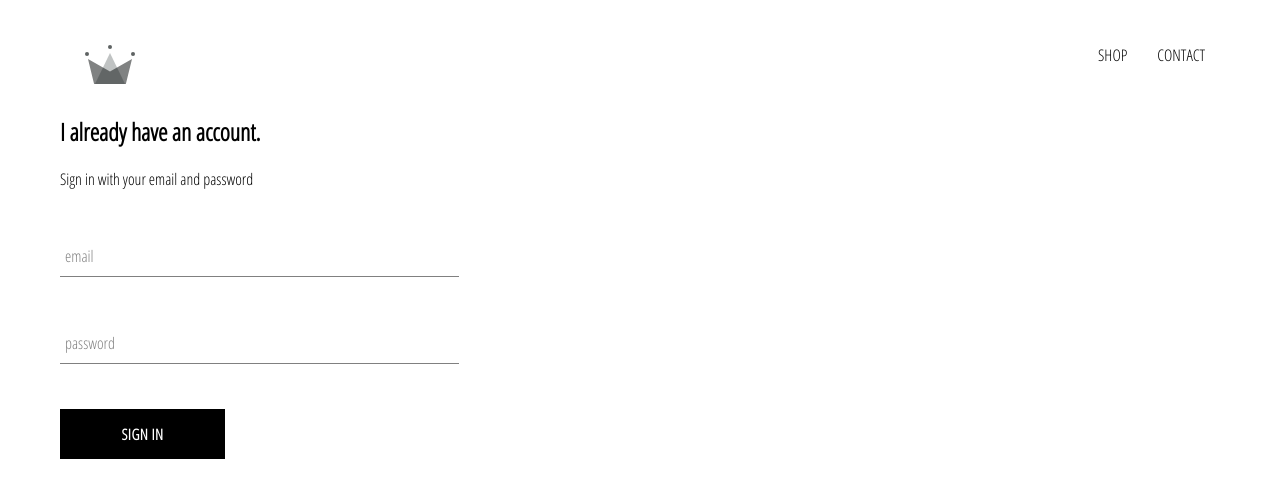
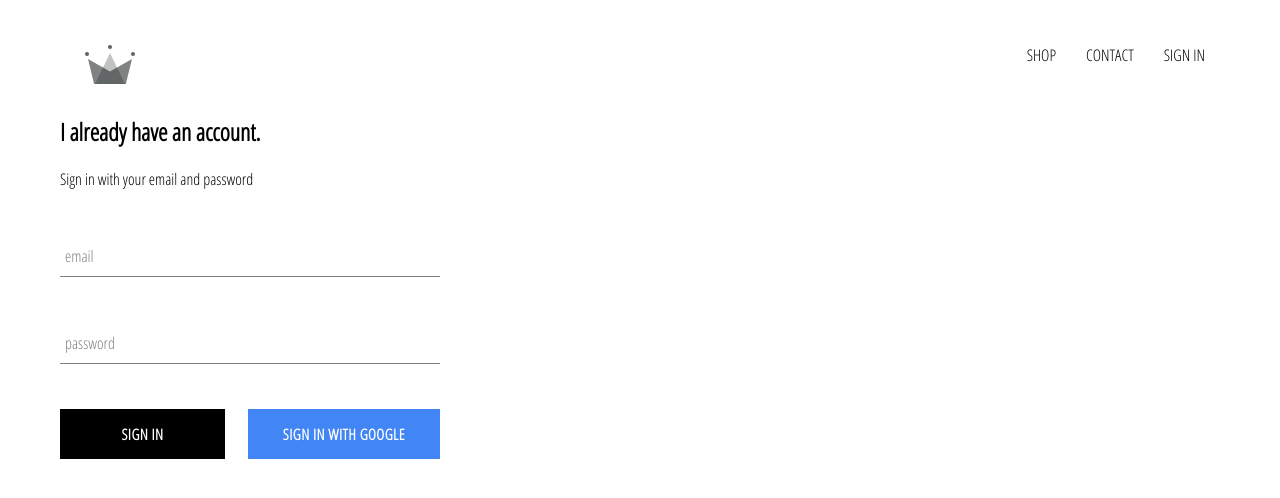
Before and after one commit to Yueran-Yu/crwn-clothing-1, a React (Create React App) app: page /signin in a window 1280 px wide. Shown: the top 498 px of the page. Built offline with nearby package versions, Linux system fonts and the light colour scheme; no server answers.

Commit message:
integrated firebase into application, created sign in page with sign in component and and sign in with google

```diff
--- a/package.json
+++ b/package.json
@@ -6,6 +6,7 @@
     "@testing-library/jest-dom": "^5.11.4",
     "@testing-library/react": "^11.1.0",
     "@testing-library/user-event": "^12.1.10",
+    "firebase": "^9.3.0",
     "node-sass": "^5.0.0",
     "react": "^17.0.2",
     "react-dom": "^17.0.2",
--- a/src/App.css
+++ b/src/App.css
@@ -2,7 +2,12 @@
     font-family: 'Open Sans Condensed';
     padding: 20px 60px;
 }
+
 a {
     text-decoration: none;
-    color:black;
+    color: black;
 }
+
+* {
+    box-sizing: border-box;
+}
--- a/src/App.js
+++ b/src/App.js
@@ -1,15 +1,33 @@
-import React from 'react';
+import React, {useState, useEffect} from 'react';
 import './App.css';
 import {Route, Switch} from "react-router";
 import HomePage from './pages/homepages/homepage.component'
 import ShopPage from "./pages/shop/shop.component";
 import Header from "./components/header/header.component";
 import SignInAndSignUpPage from "./pages/sign-in-and-sign-up/sign-in-and-sign-up.component";
+import {auth} from './firebase/firebase.utils';
 
 const App = () => {
+  const [currentUser, setCurrentUser] = useState(null)
+
+  useEffect(() => {
+      const unsubscribeFromAuth = () => {
+        auth.onAuthStateChanged(user => {
+            setCurrentUser(user)
+            console.log(user)
+          }
+        )
+      }
+      unsubscribeFromAuth()
+      return () => {
+        unsubscribeFromAuth()
+      }
+    }
+  )
+
   return (
     <div>
-      <Header/>
+      <Header currentUser={currentUser}/>
       <Switch>
         <Route exact path='/' component={HomePage}/>
         <Route path='/shop' component={ShopPage}/>
--- a/src/components/custom-button/custom-button.compnent.jsx
+++ b/src/components/custom-button/custom-button.compnent.jsx
@@ -1,9 +1,9 @@
 import React from 'react';
-import {ButtonWrapper} from  './custom-button.style';
+import {ButtonWrapper} from './custom-button.style';
 
-const CustomButton = ({children, ...otherProps}) => (
+const CustomButton = ({children, isGoogleSignIn, ...otherProps}) => (
 
-  <ButtonWrapper className='custom-button' {...otherProps}>
+  <ButtonWrapper className={`${isGoogleSignIn ? 'google-sign-in' : ''}   custom-button`} {...otherProps}>
     {children}
   </ButtonWrapper>
 )
--- a/src/components/custom-button/custom-button.style.jsx
+++ b/src/components/custom-button/custom-button.style.jsx
@@ -21,4 +21,14 @@
     color: black;
     border: 1px solid black;
   }
+
+  &.google-sign-in {
+    background-color: #4285f4;
+    color: white;
+  }
+
+  &:hover {
+    background-color: #357ae8;
+    border: none;
+  }
 `
--- a/src/components/header/header.component.jsx
+++ b/src/components/header/header.component.jsx
@@ -2,8 +2,9 @@
 import {Link} from 'react-router-dom';
 import {ReactComponent as Logo} from '../../assets/crown.svg';
 import {Wrapper} from "./header.style";
+import {auth} from '../../firebase/firebase.utils';
 
-const Header = () => (
+const Header = ({currentUser}) => (
   <Wrapper>
     <Link className='logo-container' to='/'>
       <Logo className='logo'/>
@@ -15,6 +16,9 @@
       <Link className='option' to='/shop'>
         CONTACT
       </Link>
+      {
+        currentUser? <div className='option' onClick={()=> auth.signOut()}>SIGN OUT</div>: <Link className='option' to='/sign'>SIGN IN</Link>
+      }
     </div>
   </Wrapper>
 )
--- a/src/components/header/header.style.jsx
+++ b/src/components/header/header.style.jsx
@@ -22,6 +22,7 @@
 
     .option {
       padding: 10px 15px;
+      cursor: pointer;
     }
   }
 `
--- a/src/components/sign-in/sign-in.component.jsx
+++ b/src/components/sign-in/sign-in.component.jsx
@@ -2,6 +2,7 @@
 import {Wrapper} from './sign-in.style';
 import FormInput from "../form-input/form-input.component";
 import CustomButton from "../custom-button/custom-button.compnent";
+import {signInWithGoogle} from "../../firebase/firebase.utils";
 
 class SignIn extends Component {
 
@@ -35,7 +36,10 @@
                      required/>
           <FormInput name='password' type='password' label='password' handleChange={this.handleChange}
                      value={this.state.password} required/>
-          <CustomButton type='submit'>Sign In</CustomButton>
+          <div className='buttons'>
+            <CustomButton type='submit'>Sign In</CustomButton>
+            <CustomButton onClick={signInWithGoogle} isGoogleSignIn>{''}Sign In With GOOGLE{''}</CustomButton>
+          </div>
         </form>
       </Wrapper>
     )
--- a/src/components/sign-in/sign-in.style.jsx
+++ b/src/components/sign-in/sign-in.style.jsx
@@ -1,10 +1,15 @@
 import styled from 'styled-components';
 
 export const Wrapper = styled.div`
-  width: 30vw;
+  width: 380px;
   flex-direction: column;
 
   .title {
     margin: 10px 0;
   }
+
+  .buttons {
+    display: flex;
+    justify-content: space-between;
+  }
 `
--- /dev/null
+++ b/src/firebase/firebase.utils.js
@@ -0,0 +1,26 @@
+/**
+ * if you have using a version of firebase that's greater than v8, you will encounter the import error
+ **/
+
+import firebase from 'firebase/compat/app';
+import 'firebase/compat/firestore';
+import 'firebase/compat/auth';
+
+const config = {
+  apiKey: "AIzaSyBbgMgTEQk4BLL034q5fPvThZtyW6R6jB8",
+  authDomain: "crwn-db2-f72b6.firebaseapp.com",
+  projectId: "crwn-db2-f72b6",
+  storageBucket: "crwn-db2-f72b6.appspot.com",
+  messagingSenderId: "306143668371",
+  appId: "1:306143668371:web:c342279e8771d190b80566",
+  measurementId: "G-VT84EGRRYF"
+}
+
+firebase.initializeApp(config);
+
+export const auth = firebase.auth()
+export const firestore = firebase.firestore()
+export const provider = new firebase.auth.GoogleAuthProvider();
+provider.setCustomParameters({prompt: 'select_account'});
+export const signInWithGoogle = () => auth.signInWithPopup(provider)
+export default firebase;
```
Also changed, not shown: 1 other file (tests, documents, lock files or other folders).
